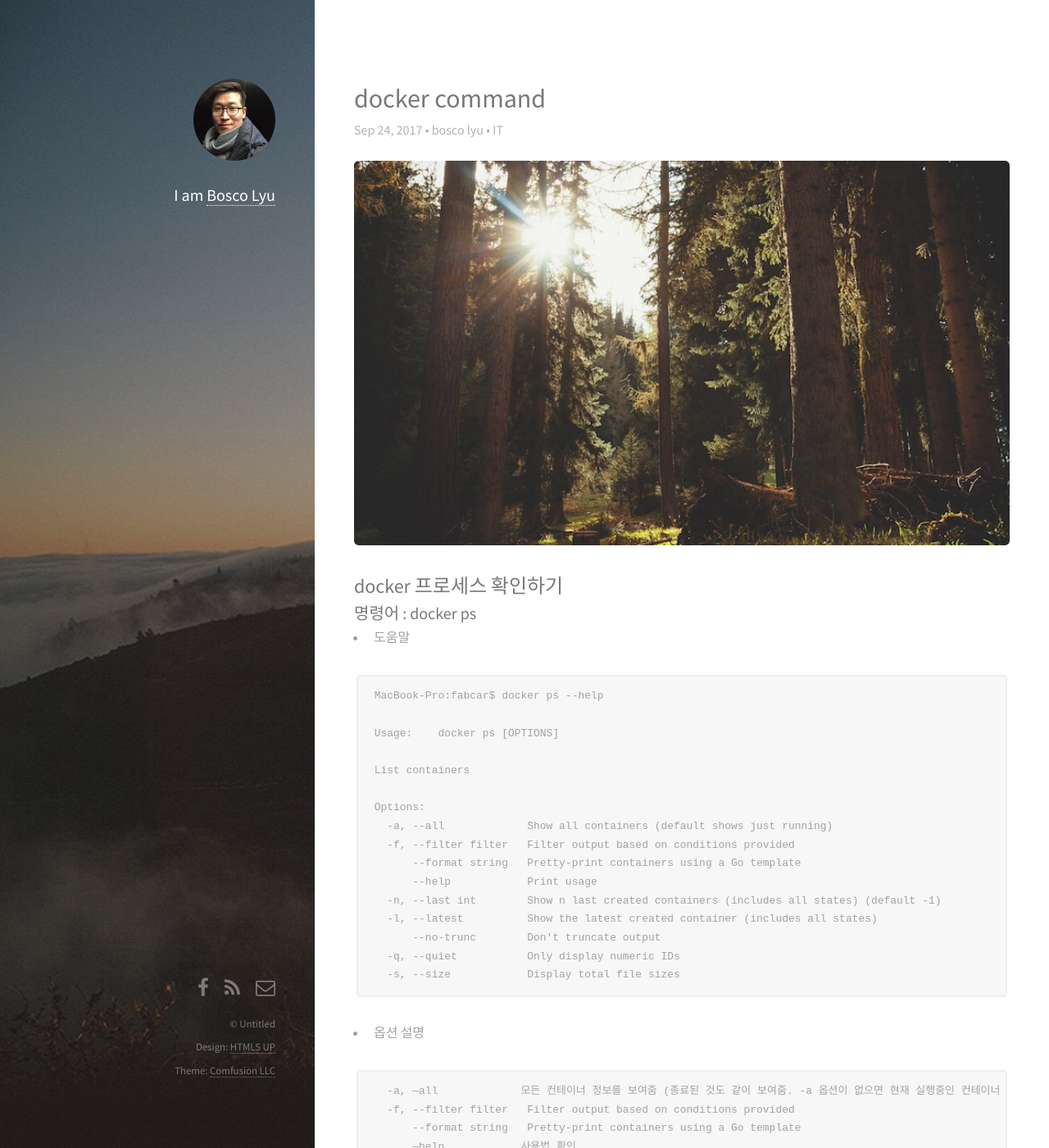
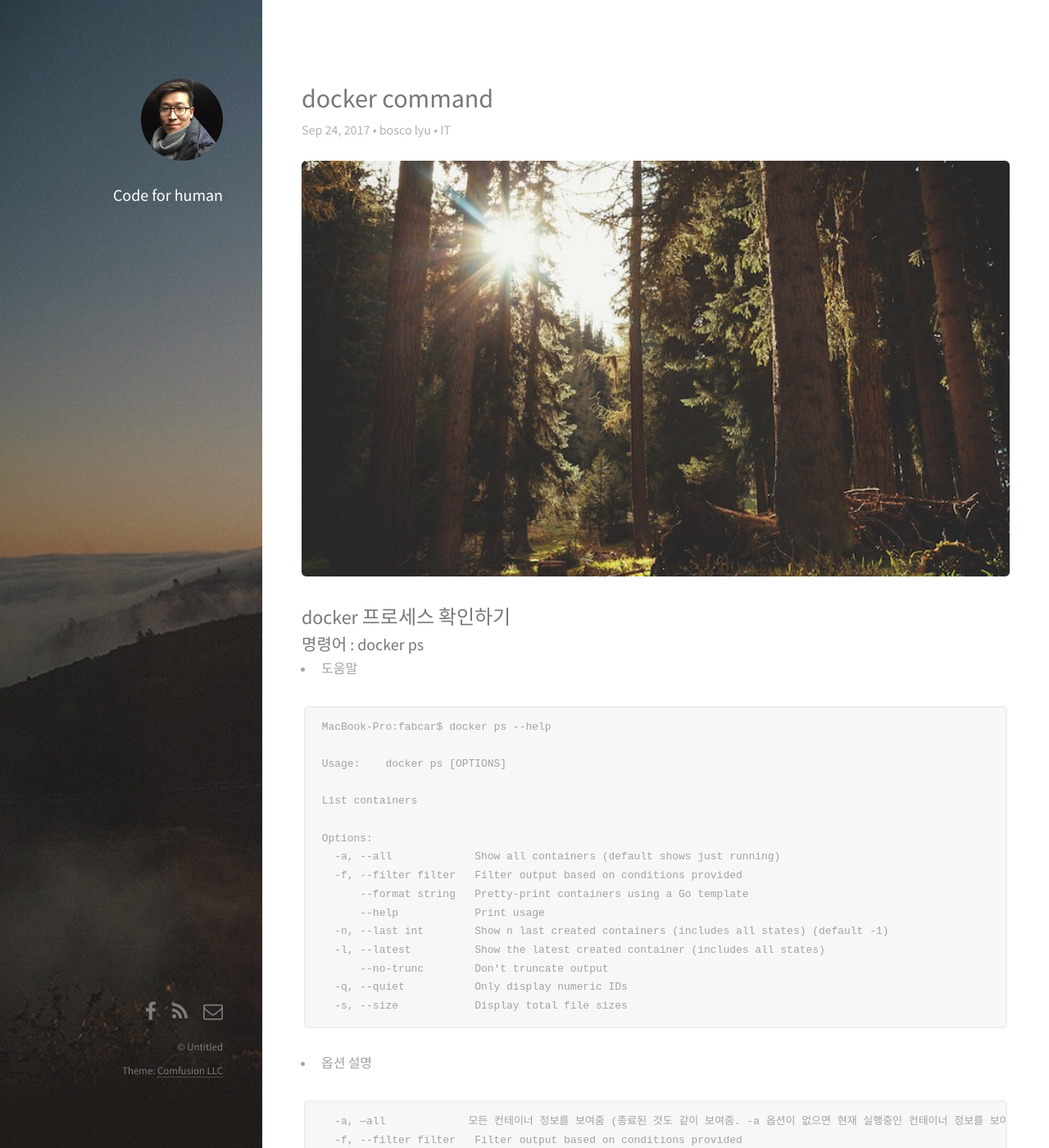
Before and after one commit to boscolyu/boscolyu.github.io, a Jekyll site: the page built from _posts/2017-09-24-docker-command.markdown, in a window 1280 px wide and 1400 px high. Shown: the whole window at 82% size. Built offline with Jekyll 4.4.1, drawn with Linux system fonts in a browser that asks for light colours; nearby versions of some CDN libraries; some of the changed text lies outside the part shown.

```diff
--- a/_data/social.yml
+++ b/_data/social.yml
@@ -1,5 +1,5 @@
 - name: Facebook
-  link: 'https://www.facebook.com/comfusionllc'
+  link: 'https://www.facebook.com/boscolyu'
   social_icon: Facebook
   new_window: true
 - name: RSS
--- a/_layouts/default.html
+++ b/_layouts/default.html
@@ -26,7 +26,7 @@
 	<body id="top">
     <header id="header">
       <a href="{{ site.url }}" class="image avatar"><img class="editable" src="/images/avatar.jpg" alt="{{ site.author.name }}"></a>
-      <h1 class="editable"><strong>I am <a href="/">Bosco Lyu</a></strong><br></h1>
+      <h1 class="editable"><strong>Code for human</strong><br></h1>
     </header>
 
     {{ content }}
@@ -51,7 +51,6 @@
       </ul>
       <ul class="copyright">
           <li>&copy; Untitled</li>
-          <li>Design: <a href="http://html5up.net">HTML5 UP</a></li>
           <li>Theme: <a href="http://comfusionllc.com">Comfusion LLC</a></li>
       </ul>
     </footer>
--- a/css/main.css
+++ b/css/main.css
@@ -2469,7 +2469,7 @@
 		position: fixed;
 		text-align: right;
 		top: 0;
-		width: 35%;
+		width: 25%;
 	}
 
 		#header strong, #header b {
@@ -2500,7 +2500,7 @@
 		padding: 0 4em 6em 0;
 		position: fixed;
 		text-align: right;
-		width: 35%;
+		width: 25%;
 	}
 
 		#footer .icons {
@@ -2540,10 +2540,10 @@
 /* Main */
 
 	#main {
-		margin-left: 35%;
+		margin-left: 25%;
 		max-width: 54em;
 		padding: 8em 4em 4em 4em;
-		width: calc(100% - 35%);
+		width: calc(100% - 25%);
 	}
 
 		#main > section {
@@ -2844,7 +2844,7 @@
 
 			#header {
 				padding: 6em 3em 3em 3em;
-				width: 30%;
+				width: 25%;
 			}
 
 				#header h1 {
@@ -2859,7 +2859,7 @@
 
 			#footer {
 				padding: 0 3em 5em 3em;
-				width: 30%;
+				width: 25%;
 			}
 
 				#footer .copyright li {
@@ -2873,10 +2873,10 @@
 		/* Main */
 
 			#main {
-				margin-left: 30%;
+				margin-left: 25%;
 				max-width: none;
 				padding: 6em 3em 3em 3em;
-				width: calc(100% - 30%);
+				width: calc(100% - 25%);
 			}
 
 	}
```
Also changed, not shown: _posts/2017-09-24-traveler-gift.markdown (added, +34 -0 lines), 4 other files.
